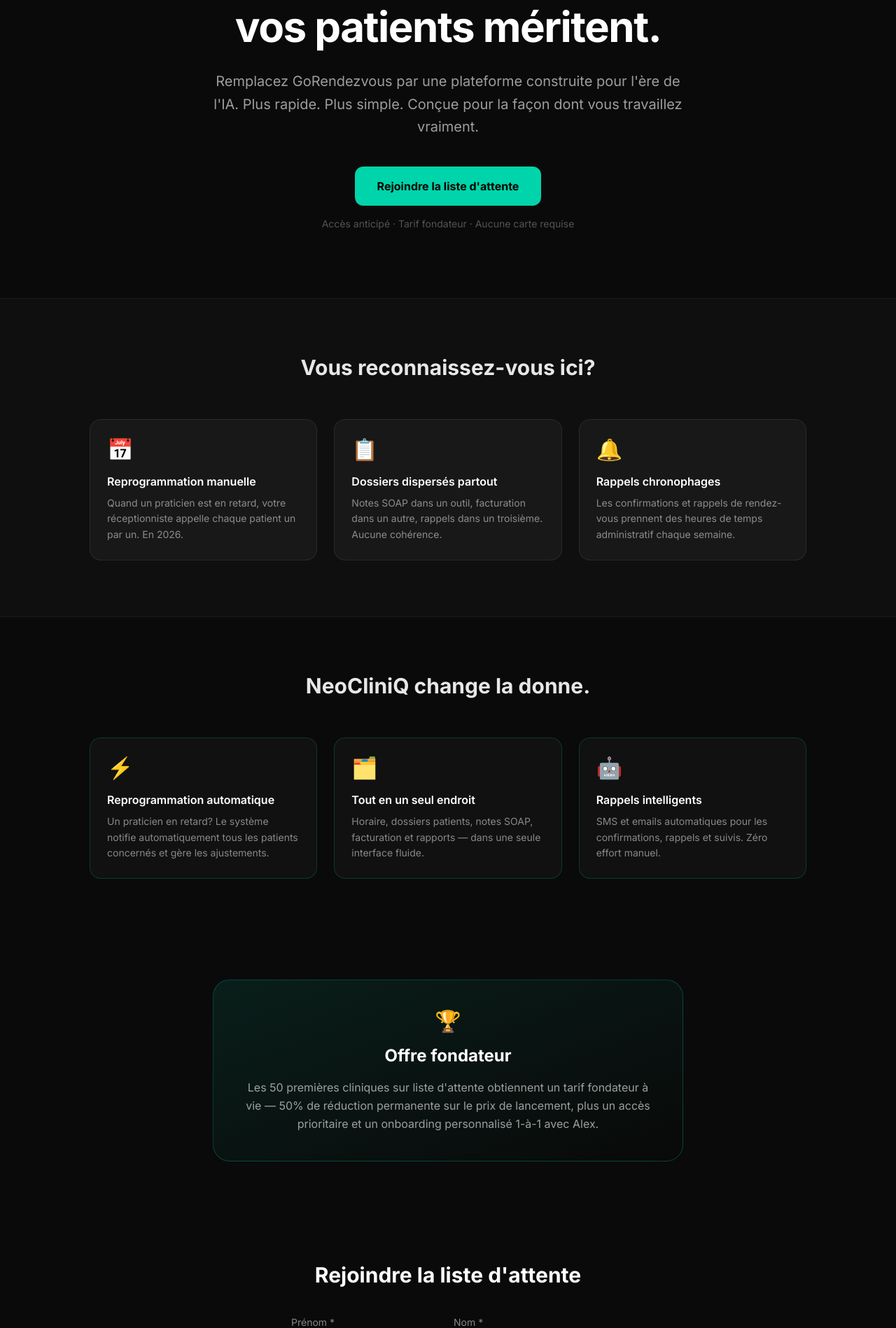
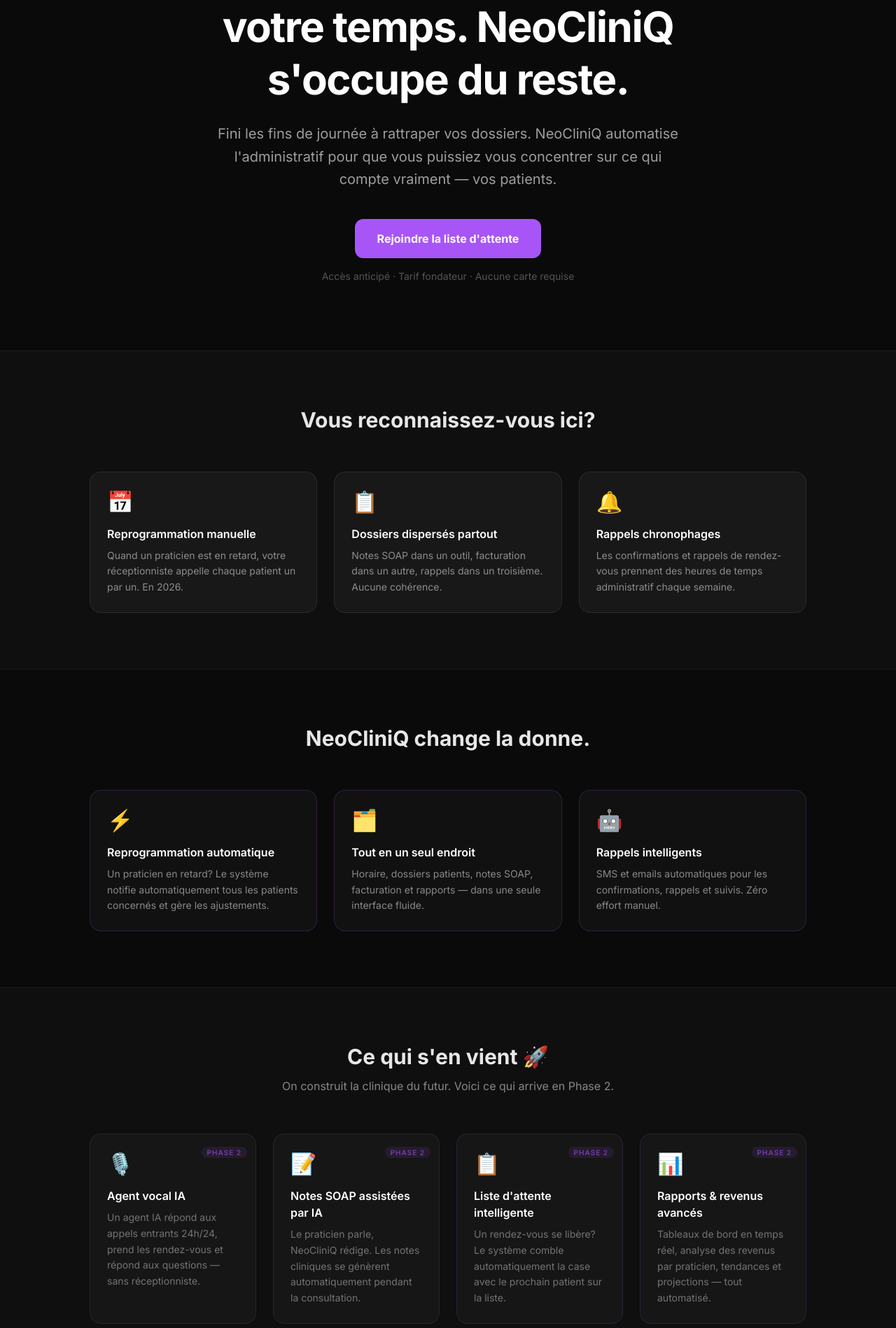
Before and after one commit to henryfordx99-wq/neocliniq-landing, a Next.js app: page / in a window 1280 px wide. Shown: the part 288-2186 px from the top of the page at 70% size. Built offline with nearby package versions, Linux system fonts and the light colour scheme.

Commit message:
Purple theme, new headlines, Phase 2 section, 20% founder discount

```diff
--- a/app/page.tsx
+++ b/app/page.tsx
@@ -18,9 +18,9 @@
       nav: "NeoCliniQ",
       langToggle: "EN",
       heroTag: "Bientôt disponible",
-      heroTitle: "La gestion de clinique que vos patients méritent.",
+      heroTitle: "Reprenez le contrôle de votre temps. NeoCliniQ s'occupe du reste.",
       heroSubtitle:
-        "Remplacez GoRendezvous par une plateforme construite pour l'ère de l'IA. Plus rapide. Plus simple. Conçue pour la façon dont vous travaillez vraiment.",
+        "Fini les fins de journée à rattraper vos dossiers. NeoCliniQ automatise l'administratif pour que vous puissiez vous concentrer sur ce qui compte vraiment — vos patients.",
       heroCta: "Rejoindre la liste d'attente",
       heroSub: "Accès anticipé · Tarif fondateur · Aucune carte requise",
       painTitle: "Vous reconnaissez-vous ici?",
@@ -59,9 +59,33 @@
           desc: "SMS et emails automatiques pour les confirmations, rappels et suivis. Zéro effort manuel.",
         },
       ],
+      phase2Title: "Ce qui s'en vient 🚀",
+      phase2Subtitle: "On construit la clinique du futur. Voici ce qui arrive en Phase 2.",
+      phase2Features: [
+        {
+          icon: "🎙️",
+          title: "Agent vocal IA",
+          desc: "Un agent IA répond aux appels entrants 24h/24, prend les rendez-vous et répond aux questions — sans réceptionniste.",
+        },
+        {
+          icon: "📝",
+          title: "Notes SOAP assistées par IA",
+          desc: "Le praticien parle, NeoCliniQ rédige. Les notes cliniques se génèrent automatiquement pendant la consultation.",
+        },
+        {
+          icon: "📋",
+          title: "Liste d'attente intelligente",
+          desc: "Un rendez-vous se libère? Le système comble automatiquement la case avec le prochain patient sur la liste.",
+        },
+        {
+          icon: "📊",
+          title: "Rapports & revenus avancés",
+          desc: "Tableaux de bord en temps réel, analyse des revenus par praticien, tendances et projections — tout automatisé.",
+        },
+      ],
       founderTitle: "Offre fondateur",
       founderDesc:
-        "Les 50 premières cliniques sur liste d'attente obtiennent un tarif fondateur à vie — 50% de réduction permanente sur le prix de lancement, plus un accès prioritaire et un onboarding personnalisé 1-à-1 avec Alex.",
+        "Les 50 premières cliniques sur liste d'attente obtiennent un tarif fondateur à vie — 20% de réduction permanente sur le prix de lancement, plus un accès prioritaire et un onboarding personnalisé 1-à-1.",
       formTitle: "Rejoindre la liste d'attente",
       firstName: "Prénom",
       lastName: "Nom",
@@ -81,9 +105,9 @@
       nav: "NeoCliniQ",
       langToggle: "FR",
       heroTag: "Coming Soon",
-      heroTitle: "Clinic management your patients deserve.",
+      heroTitle: "Take back control of your time. NeoCliniQ handles the rest.",
       heroSubtitle:
-        "Replace GoRendezvous with a platform built for the AI era. Faster. Simpler. Designed for how you actually work.",
+        "No more end-of-day catch-up on files. NeoCliniQ automates the admin so you can focus on what truly matters — your patients.",
       heroCta: "Join the waitlist",
       heroSub: "Early access · Founding member pricing · No card required",
       painTitle: "Does this sound familiar?",
@@ -122,9 +146,33 @@
           desc: "Automatic SMS and emails for confirmations, reminders and follow-ups. Zero manual effort.",
         },
       ],
+      phase2Title: "What's coming 🚀",
+      phase2Subtitle: "We're building the clinic of the future. Here's what's arriving in Phase 2.",
+      phase2Features: [
+        {
+          icon: "🎙️",
+          title: "Voice AI agent",
+          desc: "An AI agent answers inbound calls 24/7, books appointments and answers questions — no receptionist needed.",
+        },
+        {
+          icon: "📝",
+          title: "AI-assisted SOAP notes",
+          desc: "The practitioner speaks, NeoCliniQ writes. Clinical notes are generated automatically during the consultation.",
+        },
+        {
+          icon: "📋",
+          title: "Smart waiting list",
+          desc: "A slot opens up? The system automatically fills it with the next patient on the waiting list.",
+        },
+        {
+          icon: "📊",
+          title: "Advanced reports & revenue",
+          desc: "Real-time dashboards, revenue analysis by practitioner, trends and projections — fully automated.",
+        },
+      ],
       founderTitle: "Founding member offer",
       founderDesc:
-        "The first 50 clinics on the waitlist get lifetime founding pricing — 50% off forever vs. launch price, plus priority access and a personalized 1-on-1 onboarding with Alex.",
+        "The first 50 clinics on the waitlist get lifetime founding pricing — 20% off forever vs. launch price, plus priority access and a personalized 1-on-1 onboarding.",
       formTitle: "Join the waitlist",
       firstName: "First name",
       lastName: "Last name",
@@ -173,7 +221,7 @@
       <nav className="fixed top-0 left-0 right-0 z-50 bg-[#0a0a0a]/80 backdrop-blur-sm border-b border-white/5">
         <div className="max-w-5xl mx-auto px-6 h-16 flex items-center justify-between">
           <span className="text-xl font-bold tracking-tight">
-            Neo<span className="text-[#00d4aa]">CliniQ</span>
+            Neo<span className="text-[#a855f7]">CliniQ</span>
           </span>
           <button
             onClick={() => setLang(lang === "fr" ? "en" : "fr")}
@@ -187,7 +235,7 @@
       {/* Hero */}
       <section className="pt-40 pb-24 px-6">
         <div className="max-w-3xl mx-auto text-center">
-          <span className="inline-block text-xs font-semibold tracking-widest uppercase text-[#00d4aa] bg-[#00d4aa]/10 border border-[#00d4aa]/20 rounded-full px-4 py-1.5 mb-6">
+          <span className="inline-block text-xs font-semibold tracking-widest uppercase text-[#a855f7] bg-[#a855f7]/10 border border-[#a855f7]/20 rounded-full px-4 py-1.5 mb-6">
             {copy.heroTag}
           </span>
           <h1 className="text-4xl sm:text-6xl font-bold leading-tight tracking-tight mb-6">
@@ -198,7 +246,7 @@
           </p>
           <button
             onClick={scrollToForm}
-            className="bg-[#00d4aa] hover:bg-[#00bfa0] text-black font-bold px-8 py-4 rounded-xl text-base transition-all hover:scale-105 active:scale-95"
+            className="bg-[#a855f7] hover:bg-[#9333ea] text-white font-bold px-8 py-4 rounded-xl text-base transition-all hover:scale-105 active:scale-95"
           >
             {copy.heroCta}
           </button>
@@ -237,7 +285,7 @@
             {copy.solutions.map((sol, i) => (
               <div
                 key={i}
-                className="relative bg-white/[0.03] border border-[#00d4aa]/20 rounded-2xl p-6 hover:border-[#00d4aa]/50 transition-colors"
+                className="relative bg-white/[0.03] border border-[#a855f7]/20 rounded-2xl p-6 hover:border-[#a855f7]/50 transition-colors"
               >
                 <div className="text-3xl mb-4">{sol.icon}</div>
                 <h3 className="font-semibold text-white mb-2">{sol.title}</h3>
@@ -248,9 +296,36 @@
         </div>
       </section>
 
+      {/* Phase 2 Coming Soon */}
+      <section className="py-20 px-6 bg-white/[0.02] border-y border-white/5">
+        <div className="max-w-5xl mx-auto">
+          <div className="text-center mb-14">
+            <h2 className="text-2xl sm:text-3xl font-bold text-white/90 mb-3">{copy.phase2Title}</h2>
+            <p className="text-white/50 max-w-xl mx-auto">{copy.phase2Subtitle}</p>
+          </div>
+          <div className="grid sm:grid-cols-2 lg:grid-cols-4 gap-6">
+            {copy.phase2Features.map((feat, i) => (
+              <div
+                key={i}
+                className="bg-white/[0.03] border border-[#a855f7]/15 rounded-2xl p-6 relative overflow-hidden"
+              >
+                <div className="absolute top-3 right-3">
+                  <span className="text-[10px] font-semibold tracking-widest uppercase text-[#a855f7]/60 bg-[#a855f7]/10 rounded-full px-2 py-0.5">
+                    Phase 2
+                  </span>
+                </div>
+                <div className="text-3xl mb-4">{feat.icon}</div>
+                <h3 className="font-semibold text-white mb-2">{feat.title}</h3>
+                <p className="text-white/40 text-sm leading-relaxed">{feat.desc}</p>
+              </div>
+            ))}
+          </div>
+        </div>
+      </section>
+
       {/* Founder Offer */}
       <section className="py-16 px-6">
-        <div className="max-w-2xl mx-auto bg-gradient-to-br from-[#00d4aa]/10 to-transparent border border-[#00d4aa]/25 rounded-3xl p-8 sm:p-10 text-center">
+        <div className="max-w-2xl mx-auto bg-gradient-to-br from-[#a855f7]/10 to-transparent border border-[#a855f7]/25 rounded-3xl p-8 sm:p-10 text-center">
           <div className="text-3xl mb-4">🏆</div>
           <h2 className="text-xl sm:text-2xl font-bold mb-4">{copy.founderTitle}</h2>
           <p className="text-white/60 leading-relaxed">{copy.founderDesc}</p>
@@ -263,7 +338,7 @@
           <h2 className="text-2xl sm:text-3xl font-bold text-center mb-10">{copy.formTitle}</h2>
 
           {status === "success" ? (
-            <div className="bg-[#00d4aa]/10 border border-[#00d4aa]/30 rounded-2xl p-8 text-center">
+            <div className="bg-[#a855f7]/10 border border-[#a855f7]/30 rounded-2xl p-8 text-center">
               <div className="text-4xl mb-4">🎉</div>
               <h3 className="font-bold text-xl mb-2">{copy.successTitle}</h3>
               <p className="text-white/60">{copy.successDesc}</p>
@@ -278,7 +353,7 @@
                     required
                     value={form.firstName}
                     onChange={(e) => setForm({ ...form, firstName: e.target.value })}
-                    className="w-full bg-white/[0.05] border border-white/10 rounded-xl px-4 py-3 text-white placeholder-white/20 focus:outline-none focus:border-[#00d4aa]/50 transition-colors"
+                    className="w-full bg-white/[0.05] border border-white/10 rounded-xl px-4 py-3 text-white placeholder-white/20 focus:outline-none focus:border-[#a855f7]/50 transition-colors"
                   />
                 </div>
                 <div>
@@ -288,7 +363,7 @@
                     required
                     value={form.lastName}
                     onChange={(e) => setForm({ ...form, lastName: e.target.value })}
-                    className="w-full bg-white/[0.05] border border-white/10 rounded-xl px-4 py-3 text-white placeholder-white/20 focus:outline-none focus:border-[#00d4aa]/50 transition-colors"
+                    className="w-full bg-white/[0.05] border border-white/10 rounded-xl px-4 py-3 text-white placeholder-white/20 focus:outline-none focus:border-[#a855f7]/50 transition-colors"
                   />
                 </div>
               </div>
@@ -299,7 +374,7 @@
                   required
                   value={form.email}
                   onChange={(e) => setForm({ ...form, email: e.target.value })}
-                  className="w-full bg-white/[0.05] border border-white/10 rounded-xl px-4 py-3 text-white placeholder-white/20 focus:outline-none focus:border-[#00d4aa]/50 transition-colors"
+                  className="w-full bg-white/[0.05] border border-white/10 rounded-xl px-4 py-3 text-white placeholder-white/20 focus:outline-none focus:border-[#a855f7]/50 transition-colors"
                 />
               </div>
               <div>
@@ -309,7 +384,7 @@
                   required
                   value={form.phone}
                   onChange={(e) => setForm({ ...form, phone: e.target.value })}
-                  className="w-full bg-white/[0.05] border border-white/10 rounded-xl px-4 py-3 text-white placeholder-white/20 focus:outline-none focus:border-[#00d4aa]/50 transition-colors"
+                  className="w-full bg-white/[0.05] border border-white/10 rounded-xl px-4 py-3 text-white placeholder-white/20 focus:outline-none focus:border-[#a855f7]/50 transition-colors"
                 />
               </div>
               <div>
@@ -318,7 +393,7 @@
                   type="text"
                   value={form.clinicName}
                   onChange={(e) => setForm({ ...form, clinicName: e.target.value })}
-                  className="w-full bg-white/[0.05] border border-white/10 rounded-xl px-4 py-3 text-white placeholder-white/20 focus:outline-none focus:border-[#00d4aa]/50 transition-colors"
+                  className="w-full bg-white/[0.05] border border-white/10 rounded-xl px-4 py-3 text-white placeholder-white/20 focus:outline-none focus:border-[#a855f7]/50 transition-colors"
                 />
               </div>
               {status === "error" && (
@@ -327,7 +402,7 @@
               <button
                 type="submit"
                 disabled={status === "loading"}
-                className="w-full bg-[#00d4aa] hover:bg-[#00bfa0] disabled:opacity-50 text-black font-bold px-8 py-4 rounded-xl text-base transition-all hover:scale-[1.02] active:scale-95"
+                className="w-full bg-[#a855f7] hover:bg-[#9333ea] disabled:opacity-50 text-white font-bold px-8 py-4 rounded-xl text-base transition-all hover:scale-[1.02] active:scale-95"
               >
                 {status === "loading" ? copy.submitting : copy.submit}
               </button>
```
